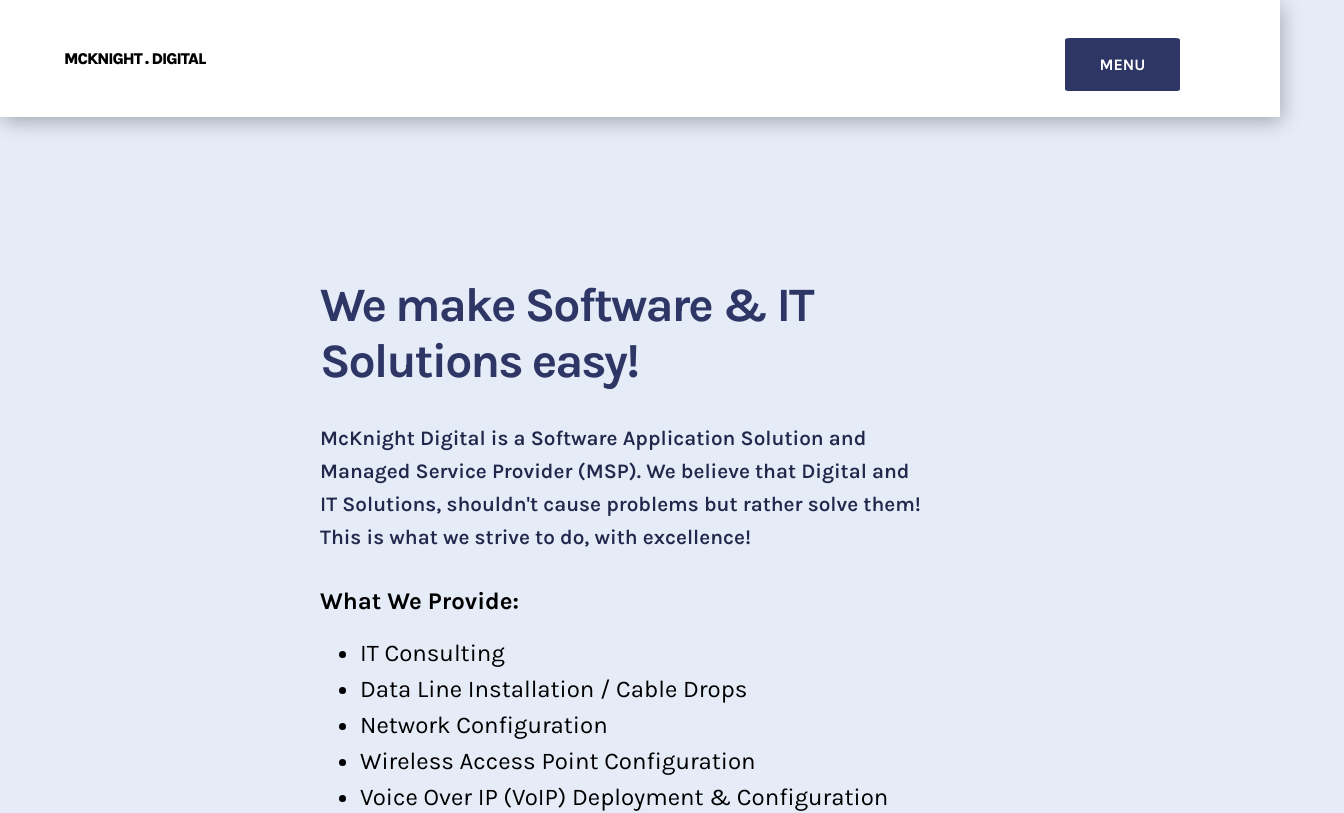
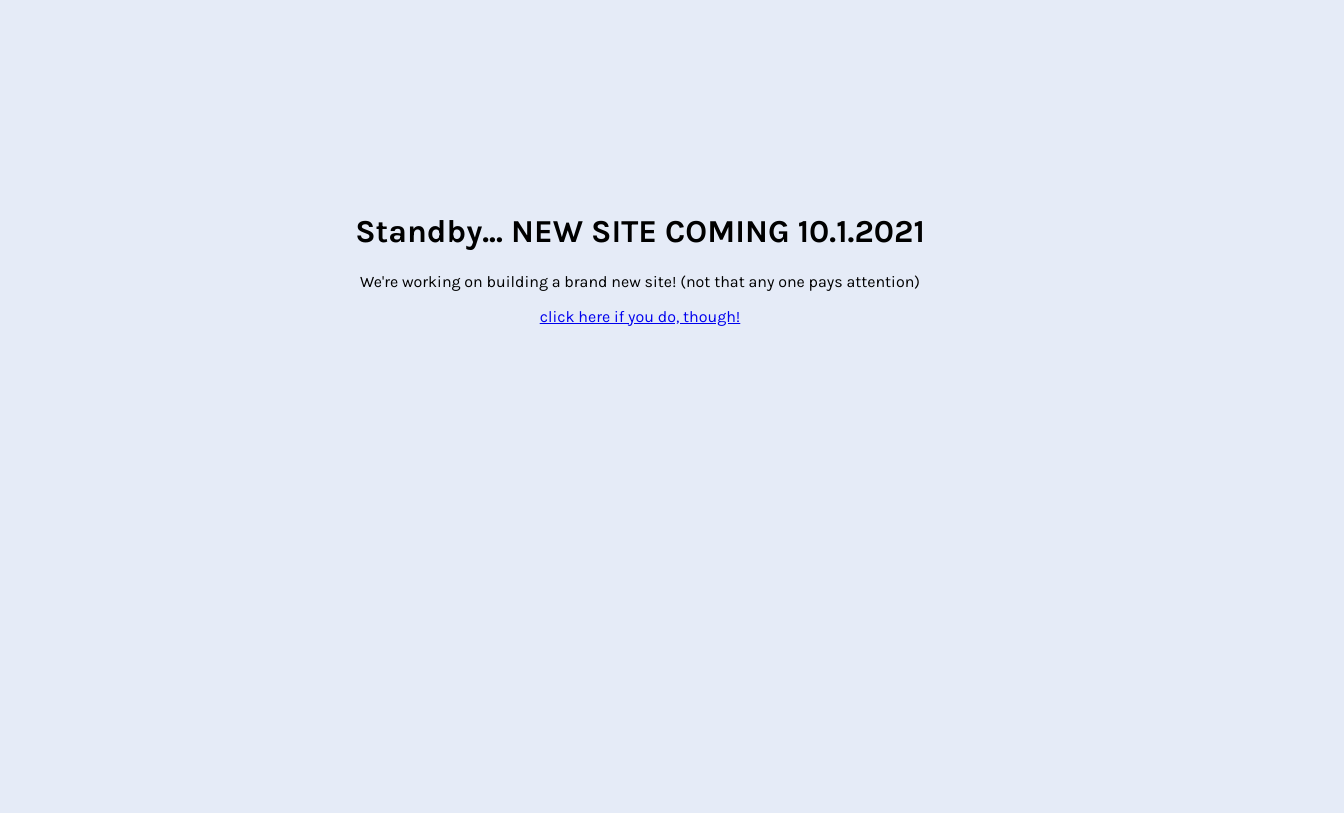
Before and after one commit to mcknight-digital/mcknight-digital, a React (Create React App) app: page /offline in a window 1280 px wide. Shown: the top 813 px of the page, 1344 px wide, since content can reach past the window. Built offline with nearby package versions, Linux system fonts and the light colour scheme.

Commit message:
Added react-router-dom and react-router, also added route / paths for index and offline status.

```diff
--- a/package.json
+++ b/package.json
@@ -8,6 +8,8 @@
     "@testing-library/user-event": "^12.1.10",
     "react": "^17.0.2",
     "react-dom": "^17.0.2",
+    "react-router": "^5.2.1",
+    "react-router-dom": "^5.3.0",
     "react-scripts": "4.0.3",
     "sass": "^1.41.0",
     "web-vitals": "^1.0.1"
--- a/src/App.js
+++ b/src/App.js
@@ -1,15 +1,30 @@
+import {
+  BrowserRouter as Router,
+  Switch,
+  Route,
+} from 'react-router-dom';
 import './styles/styles.css';
-import Navbar from './components/Navbar.js';
 import Home from './pages/Home.js';
-import Footer from './components/Footer';
+import ComingSoon from './pages/ComingSoon.js';
 
 function App() {
   return (
-    <div className="App">
-      <Navbar/>
-      <Home/>
-      <Footer/>
-    </div>
+  <Router>
+    <Switch>
+      <Route exact path="/" >
+        <Home/>
+      </Route>
+      <Route exact path="/offline">
+        <ComingSoon/>
+      </Route>
+    </Switch>
+  </Router>
+    // <div className="App">
+
+    //   <Navbar/>
+    //   <Home/>
+    //   <Footer/>
+    // </div>
   );
 }
 
--- a/src/pages/Home.js
+++ b/src/pages/Home.js
@@ -1,12 +1,17 @@
 import '../styles/styles.css';
+import Navbar from '../components/Navbar.js';
+import Footer from '../components/Footer';
 import AboutContentSection from '../components/AboutContentSection';
 import ServiceAreas from '../components/ServiceAreas';
+
 
 function Home() {
   return (
     <div className="App">
+        <Navbar/>
         <AboutContentSection/>
         <ServiceAreas/>
+        <Footer/>
     </div>
   );
 }
```
Also changed, not shown: 1 other file (tests, documents, lock files or other folders).
